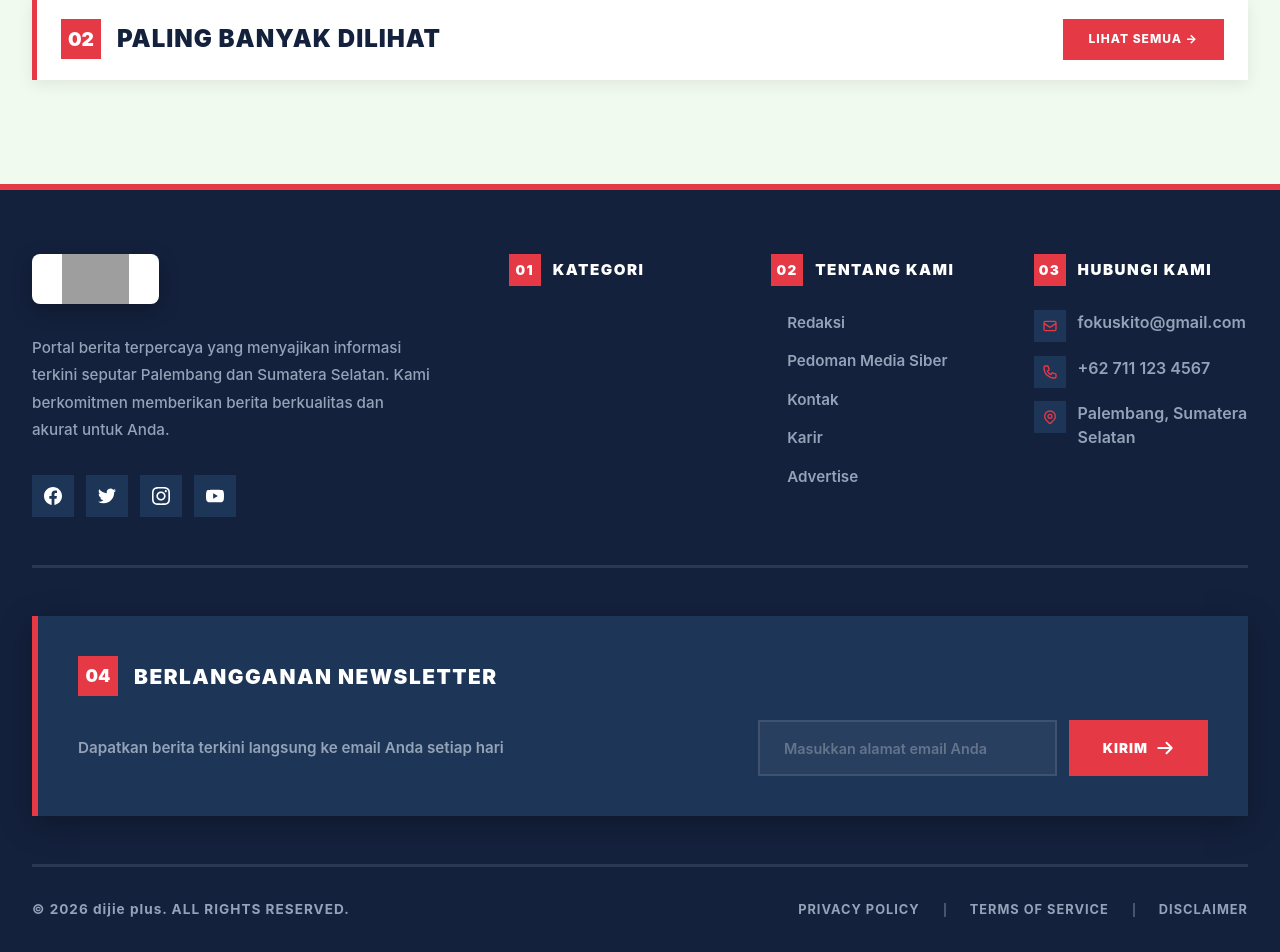
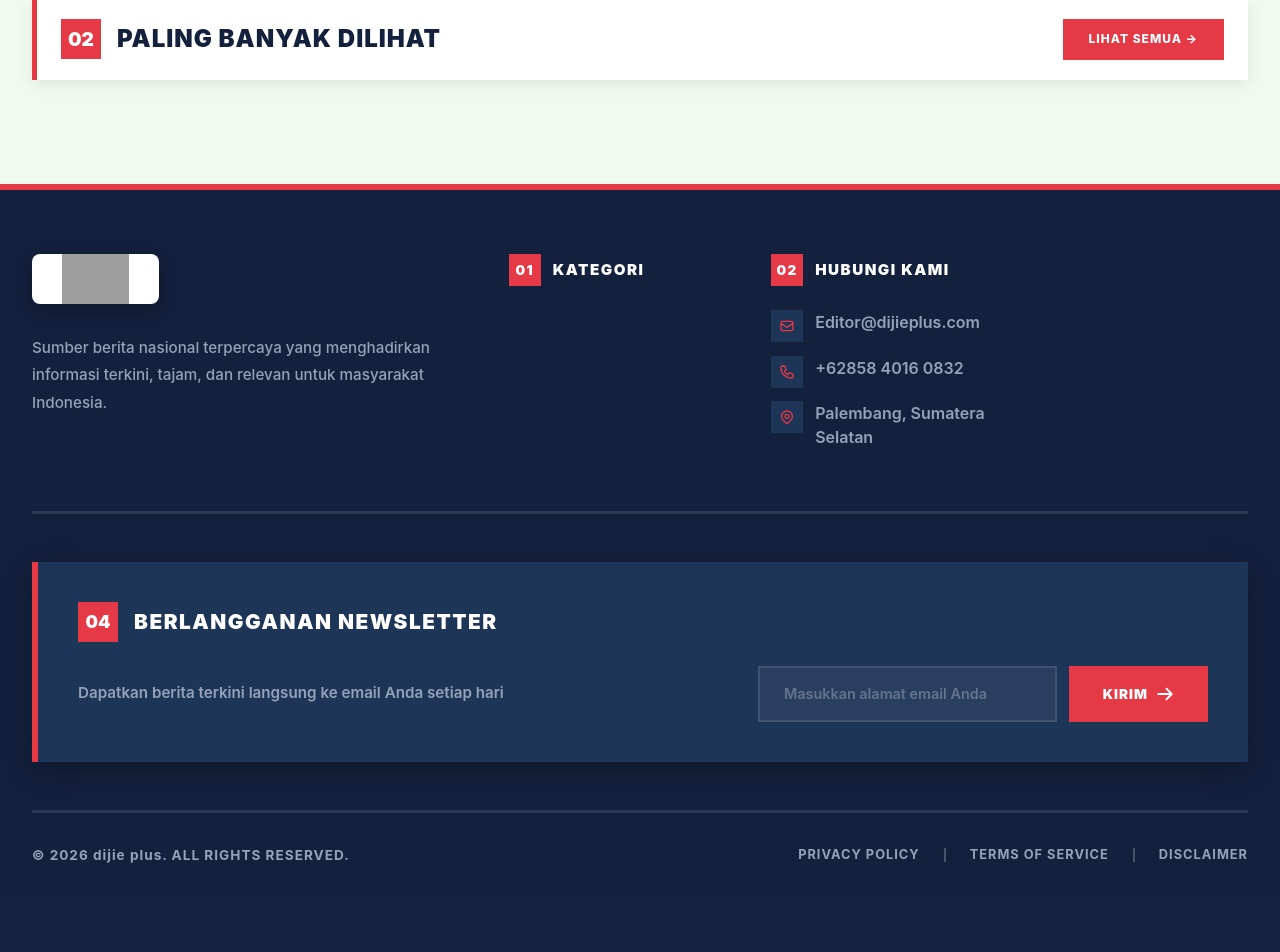
Before and after one commit to RAPL220/portal-berita-0C3, a Laravel app: page / in a window 1280 px wide. Shown: the part 976-1928 px from the top of the page. After the commit the page ends 1839 px from the top, so only its background shows below. Run offline with Laravel 12, Linux system fonts and the light colour scheme; data that the repository does not hold is empty; grey boxes are pictures that could not be loaded.

Commit message:
refactor : fix footer content

```diff
--- a/resources/views/includes/footer.blade.php
+++ b/resources/views/includes/footer.blade.php
@@ -12,10 +12,10 @@
                     </div>
                 </div>
                 <p class="footer-description">
-                    Portal berita terpercaya yang menyajikan informasi terkini seputar Palembang dan Sumatera Selatan.
-                    Kami berkomitmen memberikan berita berkualitas dan akurat untuk Anda.
+                    Sumber berita nasional terpercaya yang menghadirkan informasi terkini, tajam, dan relevan untuk
+                    masyarakat Indonesia.
                 </p>
-                <div class="social-links">
+                {{-- <div class="social-links">
                     <a href="#" class="social-link" aria-label="Facebook">
                         <svg width="18" height="18" fill="currentColor" viewBox="0 0 24 24">
                             <path
@@ -40,7 +40,7 @@
                                 d="M23.498 6.186a3.016 3.016 0 0 0-2.122-2.136C19.505 3.545 12 3.545 12 3.545s-7.505 0-9.377.505A3.017 3.017 0 0 0 .502 6.186C0 8.07 0 12 0 12s0 3.93.502 5.814a3.016 3.016 0 0 0 2.122 2.136c1.871.505 9.376.505 9.376.505s7.505 0 9.377-.505a3.015 3.015 0 0 0 2.122-2.136C24 15.93 24 12 24 12s0-3.93-.502-5.814zM9.545 15.568V8.432L15.818 12l-6.273 3.568z" />
                         </svg>
                     </a>
-                </div>
+                </div> --}}
             </div>
 
             <!-- Kategori Section -->
@@ -57,24 +57,24 @@
             </div>
 
             <!-- Tentang Kami Section -->
-            <div class="footer-section">
-                <h3 class="footer-heading">
-                    <span class="heading-number">02</span>
-                    <span>TENTANG KAMI</span>
-                </h3>
-                <ul class="footer-links">
-                    <li><a href="#">Redaksi</a></li>
-                    <li><a href="#">Pedoman Media Siber</a></li>
-                    <li><a href="#">Kontak</a></li>
-                    <li><a href="#">Karir</a></li>
-                    <li><a href="#">Advertise</a></li>
-                </ul>
-            </div>
+            {{-- <div class="footer-section"> --}}
+            {{-- <h3 class="footer-heading"> --}}
+            {{-- <span class="heading-number">02</span> --}}
+            {{-- <span>TENTANG KAMI</span> --}}
+            {{-- </h3> --}}
+            {{-- <ul class="footer-links"> --}}
+            {{-- <li><a href="#">Berita Terkini</a></li> --}}
+            {{-- <li><a href="#">Pedoman Media Siber</a></li> --}}
+            {{-- <li><a href="#">Kontak</a></li> --}}
+            {{-- <li><a href="#">Karir</a></li> --}}
+            {{-- <li><a href="#">Advertise</a></li> --}}
+            {{-- </ul> --}}
+            {{-- </div> --}}
 
             <!-- Hubungi Kami Section -->
             <div class="footer-section">
                 <h3 class="footer-heading">
-                    <span class="heading-number">03</span>
+                    <span class="heading-number">02</span>
                     <span>HUBUNGI KAMI</span>
                 </h3>
                 <ul class="footer-links footer-contact">
@@ -85,7 +85,7 @@
                                     d="M3 8l7.89 5.26a2 2 0 002.22 0L21 8M5 19h14a2 2 0 002-2V7a2 2 0 00-2-2H5a2 2 0 00-2 2v10a2 2 0 002 2z" />
                             </svg>
                         </div>
-                        <span>fokuskito@gmail.com</span>
+                        <span>Editor@dijieplus.com</span>
                     </li>
                     <li>
                         <div class="contact-icon-wrapper">
@@ -94,7 +94,7 @@
                                     d="M3 5a2 2 0 012-2h3.28a1 1 0 01.948.684l1.498 4.493a1 1 0 01-.502 1.21l-2.257 1.13a11.042 11.042 0 005.516 5.516l1.13-2.257a1 1 0 011.21-.502l4.493 1.498a1 1 0 01.684.949V19a2 2 0 01-2 2h-1C9.716 21 3 14.284 3 6V5z" />
                             </svg>
                         </div>
-                        <span>+62 711 123 4567</span>
+                        <span>+62858 4016 0832</span>
                     </li>
                     <li>
                         <div class="contact-icon-wrapper">
```
